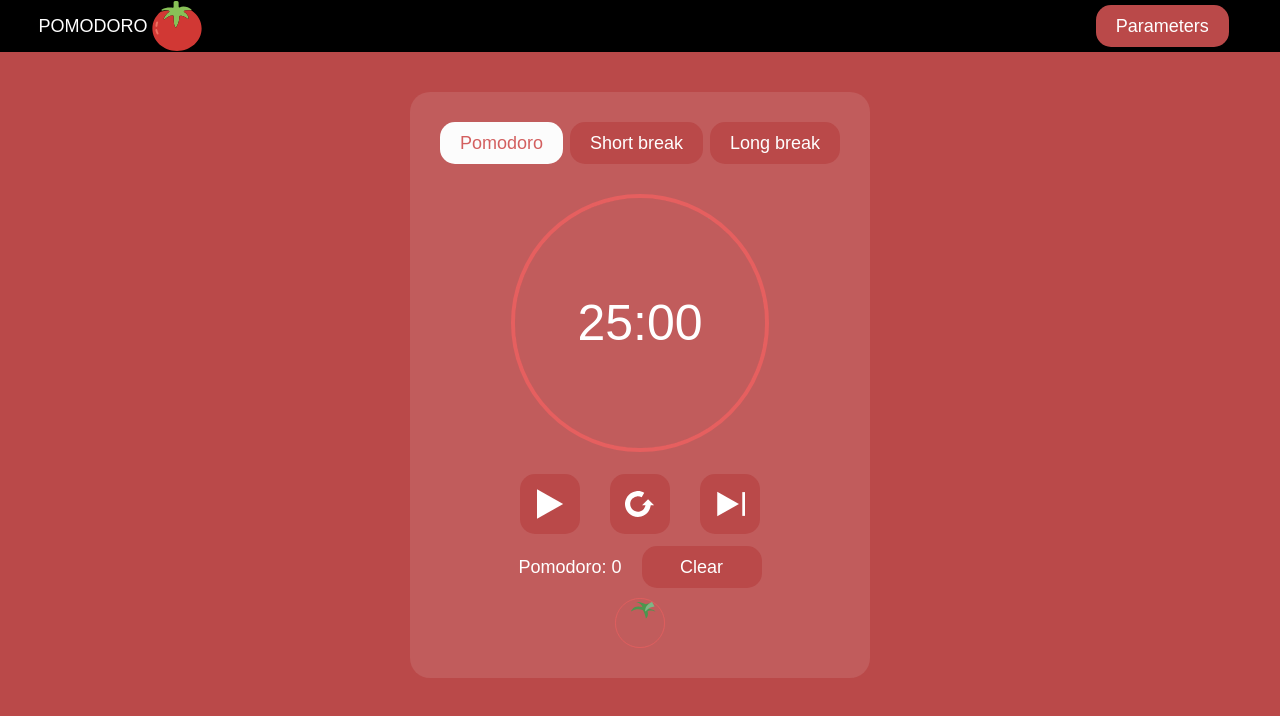
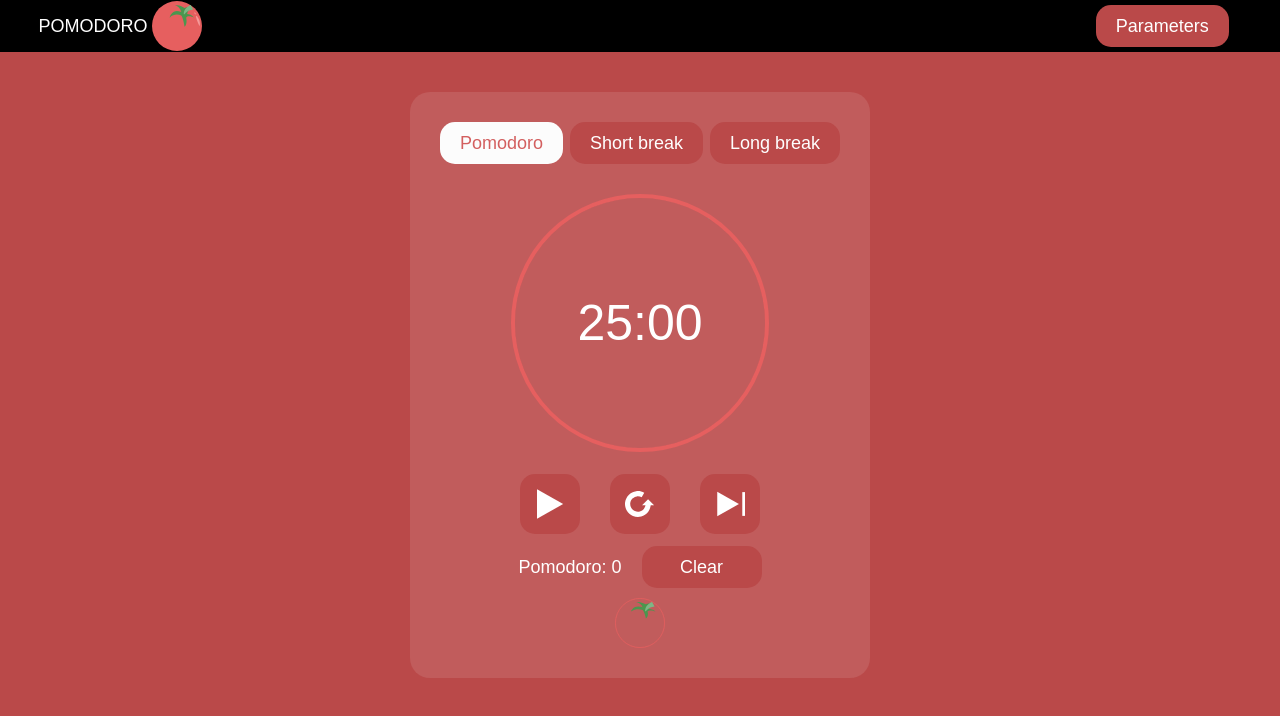
Before and after one commit to Ebeerz/Pomodoro, a plain HTML site: page index.html in a window 1280 px wide. Drawn offline with Linux system fonts and the light colour scheme.

Commit message:
changed header icon

```diff
--- a/index.html
+++ b/index.html
@@ -11,7 +11,7 @@
     <header class="page__header header">
         <a class="header__logo logo">
             <p class="logo__text">Pomodoro</p>
-            <img src="./src/tomato.svg" alt="tomato image" class="logo__img" height="50px" width="50px">
+            <img src="./src/tomato-full.svg" alt="tomato image" class="logo__img" height="50px" width="50px">
         </a>
 
         <div class="header__settings settings">
```
Also changed, not shown: src/tomato.svg (deleted).
